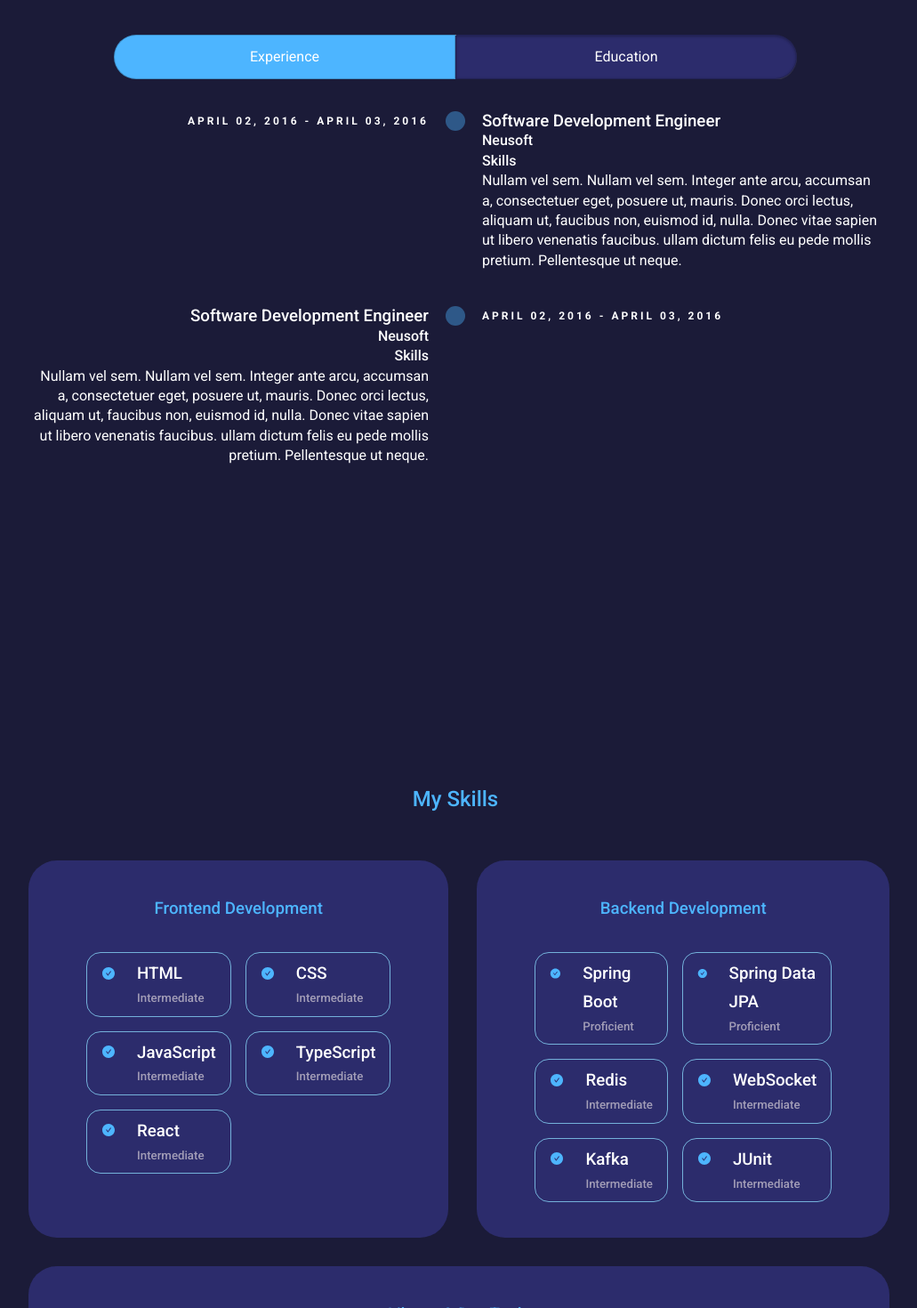
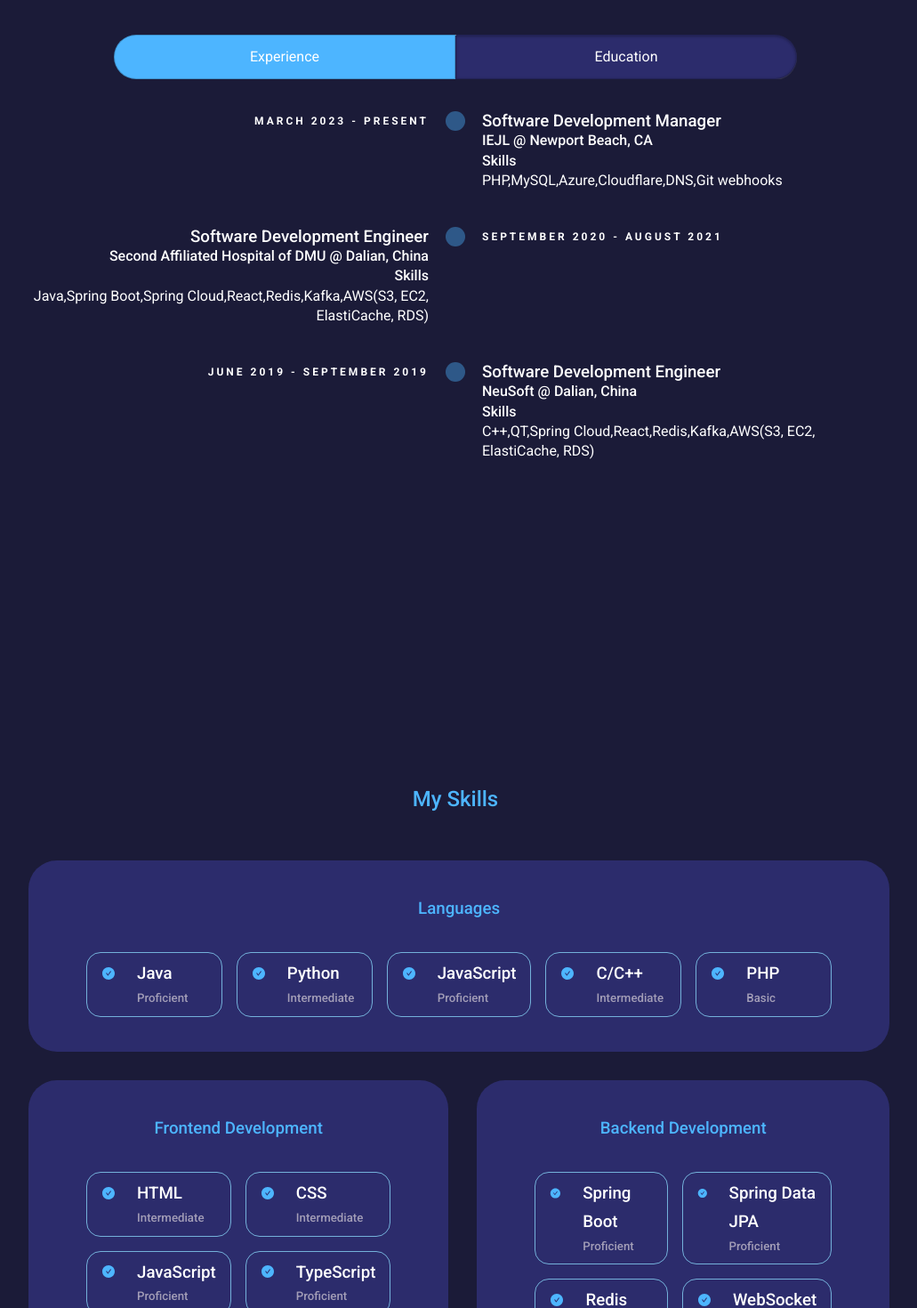
Before and after one commit to xiexixixi/yxhp, a React (Create React App) app: page / in a window 1280 px wide. Shown: the part 1760-3230 px from the top of the page at 89% size, without its empty margins (128-1159 px from the left). Built offline with nearby package versions, Linux system fonts and the light colour scheme.

Commit message:
experience & education props updated

```diff
--- a/src/components/about/About.tsx
+++ b/src/components/about/About.tsx
@@ -34,7 +34,7 @@ const About = () => {
                     <p>
                         Hello world, Hello worldHello worldHello worldHello worldHello worldHello world
                     </p>
-                    <a href="#contact" className="btn btn-primary">Let's talk</a>
+                    {/* <a href="#contact" className="btn btn-primary">Let's talk</a> */}
                 </div>
             </div>
         </section>
--- a/src/components/experience/timeline/Timeline.tsx
+++ b/src/components/experience/timeline/Timeline.tsx
@@ -20,14 +20,90 @@ interface TimelineType {
     isEducation: boolean;
 }
 
+export interface ExperienceDetail {
+    startDate: string,
+    endDate: string,
+    title: string,
+    type?: string,
+    employer: string,
+    location: string,
+    skills: string[],
+}
+export interface EducationDetail {
+    startDate: string,
+    endDate: string,
+    school: string,
+    location: string,
+    GPA: number,
+    ranking?: string,
+    degree: string,
+    courses: string[],
+    transcript?: string,
+}
+
+const experienceList: ExperienceDetail[] = [
+    {
+        startDate: 'March 2023',
+        endDate: 'Present',
+        title: 'Software Development Manager',
+        employer: 'IEJL',
+        type: 'full-time',
+        location: 'Newport Beach, CA',
+        skills: ['PHP', 'MySQL','Azure', 'Cloudflare', 'DNS', 'Git webhooks'],
+    },
+    {
+        startDate: 'September 2020',
+        endDate: 'August 2021',
+        title: 'Software Development Engineer',
+        type: 'part-time',
+        employer: 'Second Affiliated Hospital of DMU',
+        location: 'Dalian, China',
+        skills: ['Java', 'Spring Boot','Spring Cloud','React', 'Redis','Kafka', 'AWS(S3, EC2, ElastiCache, RDS)'],
+    },
+    {
+        startDate: 'June 2019',
+        endDate: 'September 2019',
+        title: 'Software Development Engineer',
+        type: 'full-time intern',
+        employer: 'NeuSoft',
+        location: 'Dalian, China',
+        skills: ['C++','QT','Spring Cloud','React', 'Redis','Kafka', 'AWS(S3, EC2, ElastiCache, RDS)'],
+    },
+]
+
+const educationList: EducationDetail[] = [
+    {
+        startDate: 'September 2021',
+        endDate: 'December 2022',
+        school: 'University of California, Irvine (UCI)',
+        location: 'Irvine, CA',
+        GPA: 3.83,
+        degree: 'Master of Computer Science',
+        courses: [''],
+    },
+    {
+        startDate: 'September 2017',
+        endDate: 'July 2021',
+        school: 'Dalian University of Technology (DUT)',
+        location: 'Dalian, China',
+        GPA: 3.84,
+        ranking: "10/31",
+        degree: 'B.S. in Computer Science and Technology',
+        courses: [''],
+    },
+]
 
 const Timeline:React.FC<TimelineType> = (props) => {
   return (
     <TimelineWrapper >
         <ul className="timeline timeline-centered">
             {props.isEducation?
-                <><ExperienceTimelineItem/><ExperienceTimelineItem/></>:
-                <><EducationTimelineItem/><EducationTimelineItem/></>
+                <>
+                {experienceList.map((exp, idx)=>(<ExperienceTimelineItem key={idx} {...exp} />))}
+                </>:
+                <>
+                {educationList.map((edu, idx)=>(<EducationTimelineItem key={idx} {...edu} />))}
+                </>
             }
         </ul>
     </TimelineWrapper>
--- a/src/components/experience/timeline/TimelineItem.tsx
+++ b/src/components/experience/timeline/TimelineItem.tsx
@@ -1,5 +1,6 @@
 import React from 'react'
 import './timeline.css'
+import { EducationDetail, ExperienceDetail } from './Timeline'
 // Configured DNS and CDN using Cloudflare to optimize website performance and enhance global accessibility
 // Deployed and managed a website on Azure virtual machines, utilizing load balancers to ensure high availability
 // Bolstered website security by installing an SSL certificate, transitioning the site to HTTPs for secure data transmission
@@ -26,37 +27,35 @@ const TimelineItem:React.FC = () => {
 }
 
 
-export const EducationTimelineItem:React.FC = () => {
+export const EducationTimelineItem:React.FC<EducationDetail> = (props) => {
   return (
-    <li key={1} className="timeline-item">
+    <li className="timeline-item">
         <div className="timeline-info">
-            <span>April 02, 2016 - April 03, 2016</span>
+          <span>{props.startDate} - {props.endDate}</span>
         </div>
         <div className="timeline-marker"></div>
         <article className="timeline-content">
-            <h3 className="timeline-title">Dalian University of Technology</h3>
+            <h3 className="timeline-title">{props.school}</h3>
             <h4>Dalian, China</h4>
-            <h4>GPA: 3.84</h4>
-            <h4>Course</h4>
-            <p>C/C++, Python </p>
+            <h4>GPA: 3.84 {props.ranking==null?'': props.ranking }</h4>
+            <p>Courses: {props.courses} </p>
         </article>
     </li>
   )
 }
 
-export const ExperienceTimelineItem:React.FC = () => {
+export const ExperienceTimelineItem:React.FC<ExperienceDetail> = (props) => {
   return (
     <li key={1} className="timeline-item">
         <div className="timeline-info">
-            <span>April 02, 2016 - April 03, 2016</span>
+            <span>{props.startDate} - {props.endDate}</span>
         </div>
         <div className="timeline-marker"></div>
         <article className="timeline-content">
-            <h3 className="timeline-title">Software Development Engineer</h3>
-            <h4>Neusoft</h4>
+            <h3 className="timeline-title">{props.title}</h3>
+            <h4>{props.employer} @ {props.location}</h4>
             <h4>Skills</h4>
-            <p>Nullam vel sem. Nullam vel sem. Integer ante arcu, accumsan a, consectetuer eget, posuere ut, mauris. Donec orci lectus, aliquam ut, faucibus non, euismod id, nulla. Donec vitae sapien ut libero venenatis faucibus. ullam dictum felis
-                eu pede mollis pretium. Pellentesque ut neque. </p>
+            <p>{String(props.skills)}</p>
         </article>
     </li>
   )
--- a/src/components/skills/Skills.tsx
+++ b/src/components/skills/Skills.tsx
@@ -13,6 +13,7 @@ export enum Proficiency {
 }
 export enum Category {
   Frontend = "Frontend",
+  Language = "Language",
   Backend = "Backend",
   Other = "Library&DevTools",
 }
@@ -24,10 +25,17 @@ export interface SkillDetail {
 // Spring Boot, Spring Cloud, Spring Data JPA, Redis, WebSocket, Kafka, JUnit
 //  MySQL, MongoDB, Git, Docker, AWS, Azure, Linux, Nginx, Jenkins
 const skills: SkillDetail[] = [
+  { name: "Java", proficiency: Proficiency.Experienced, category: Category.Language },
+  { name: "Python", proficiency: Proficiency.Intermediate, category: Category.Language },
+  { name: "JavaScript", proficiency: Proficiency.Experienced, category: Category.Language },
+  { name: "C/C++", proficiency: Proficiency.Intermediate, category: Category.Language },
+  { name: "PHP", proficiency: Proficiency.Basic, category: Category.Language },
+
+
   { name: "HTML", proficiency: Proficiency.Intermediate, category: Category.Frontend },
   { name: "CSS", proficiency: Proficiency.Intermediate, category: Category.Frontend },
-  { name: "JavaScript", proficiency: Proficiency.Intermediate, category: Category.Frontend },
-  { name: "TypeScript", proficiency: Proficiency.Intermediate, category: Category.Frontend },
+  { name: "JavaScript", proficiency: Proficiency.Experienced, category: Category.Frontend },
+  { name: "TypeScript", proficiency: Proficiency.Experienced, category: Category.Frontend },
   { name: "React", proficiency: Proficiency.Intermediate, category: Category.Frontend },
 
   { name: "Spring Boot", proficiency: Proficiency.Experienced, category: Category.Backend },
@@ -44,8 +52,11 @@ const skills: SkillDetail[] = [
   { name: "AWS", proficiency: Proficiency.Experienced, category: Category.Other },
   { name: "Azure", proficiency: Proficiency.Intermediate, category: Category.Other },
   { name: "Linux", proficiency: Proficiency.Experienced, category: Category.Other },
-  {name: "Nginx", proficiency:Proficiency.Learning, category:Category.Other},
+  { name: "Nginx", proficiency: Proficiency.Learning, category: Category.Other },
   { name: "Jenkins", proficiency: Proficiency.Intermediate, category: Category.Other },
+  { name: "Numpy", proficiency: Proficiency.Intermediate, category: Category.Other },
+  { name: "Pandas", proficiency: Proficiency.Intermediate, category: Category.Other },
+  { name: "PyTorch", proficiency: Proficiency.Intermediate, category: Category.Other },
 ]
 const Skills = () => {
   return (
@@ -53,6 +64,17 @@ const Skills = () => {
       {/* <h5>What Skills I Have</h5> */}
       <h2>My Skills</h2>
       <div className="container experience__container">
+
+        <div className="experience__language experience__merge">
+          <h3>Languages</h3>
+          <div className="experience__content">
+            {skills.map((sk, index) => (
+              sk.category === Category.Language ?
+                <SkillItem key={index} name={sk.name} proficiency={sk.proficiency} category={Category.Frontend} /> : null
+            ))}
+          </div>
+        </div>
+
         <div className="experience__frontend">
           <h3>Frontend Development</h3>
           <div className="experience__content">
@@ -84,6 +106,7 @@ const Skills = () => {
           </div>
         </div>
 
+
       </div>
     </section>
   )
```
